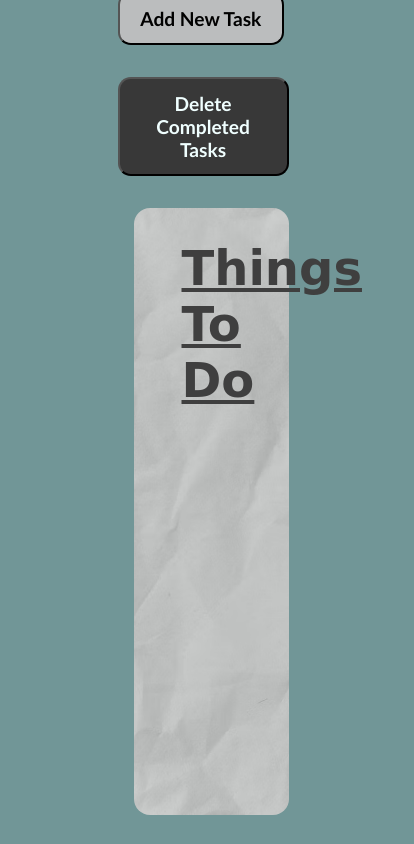
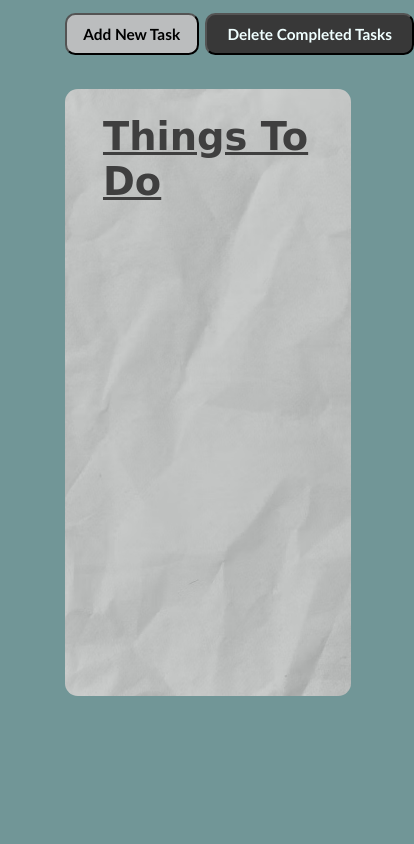
Before and after one commit to briant1312/todo-list, a plain HTML site: page index.html in a window 390 px wide. Shown: the whole page, 414 px wide, since content can reach past the window. Drawn offline with Linux system fonts and the light colour scheme; a web font is replaced by a local one.

Commit message:
updated app.css

```diff
--- a/app.css
+++ b/app.css
@@ -1,3 +1,8 @@
+* {
+    margin: 0;
+    padding: 0;
+}
+
 body    {
     display: flex;
     justify-content: center;
@@ -8,6 +13,7 @@ label {
     font-family: 'Indie Flower', cursive;
     font-size: 2rem;
     color: rgb(63, 63, 63);
+    margin-left: 1rem;
 }
 
 label.active:hover {
@@ -37,13 +43,21 @@ button {
 #addNewTask {
     background-color: rgb(187, 189, 190);
     transition: all  200ms;
+    position: absolute;
+    top: -1rem;
+    left: 1rem;
 }
 
 #addNewTask:hover {
-    transform: translateY(-0.1rem);
-    box-shadow: 3px 3px 3px white;
+    transform: translateY(-2px);
+    box-shadow: 0 2px 4px white;
     color: white;
     cursor: pointer;
+}
+
+#addNewTask:active {
+    transform: translateY(1px);
+    box-shadow: 0 1px 2px white;
 }
 
 #deleteCompletedTasks {
@@ -51,13 +65,22 @@ button {
     color: azure;
     margin-left: 1rem;
     transition: all  200ms;
+    position: absolute;
+    top: -1rem;
+    left: 12rem;
+    min-width: 16.3rem;
 }
 
 #deleteCompletedTasks:hover {
-    transform: translateY(-0.1rem);
-    box-shadow: 3px 3px 3px rgb(37, 226, 226);
+    transform: translateY(-2px);
+    box-shadow: 0 2px 4px rgb(37, 226, 226);
     color: rgb(37, 226, 226);
     cursor: pointer;
+}
+
+#deleteCompletedTasks:active {
+    transform: translateY(1px);
+    box-shadow: 0 1px 2px rgb(37, 226, 226);
 }
 
 input[type=checkbox] {
@@ -90,9 +113,26 @@ input[type=checkbox] {
     flex-direction: column;
     width: 50%;
     min-height: 90vh;
+    position: relative;
 }
 
 .completedTasks {
     text-decoration: line-through rgb(243, 60, 60);
     color: rgba(0, 0, 0, 0.5);
 }
+
+@media only screen and (max-width: 62.5em) {
+    .container {
+        width: 60%;
+    }
+
+    :root {
+        font-size: 80%;
+    }
+}
+
+@media only screen and (max-width: 45.63em) {
+    .container {
+        width: 80%;
+    }
+}
```
